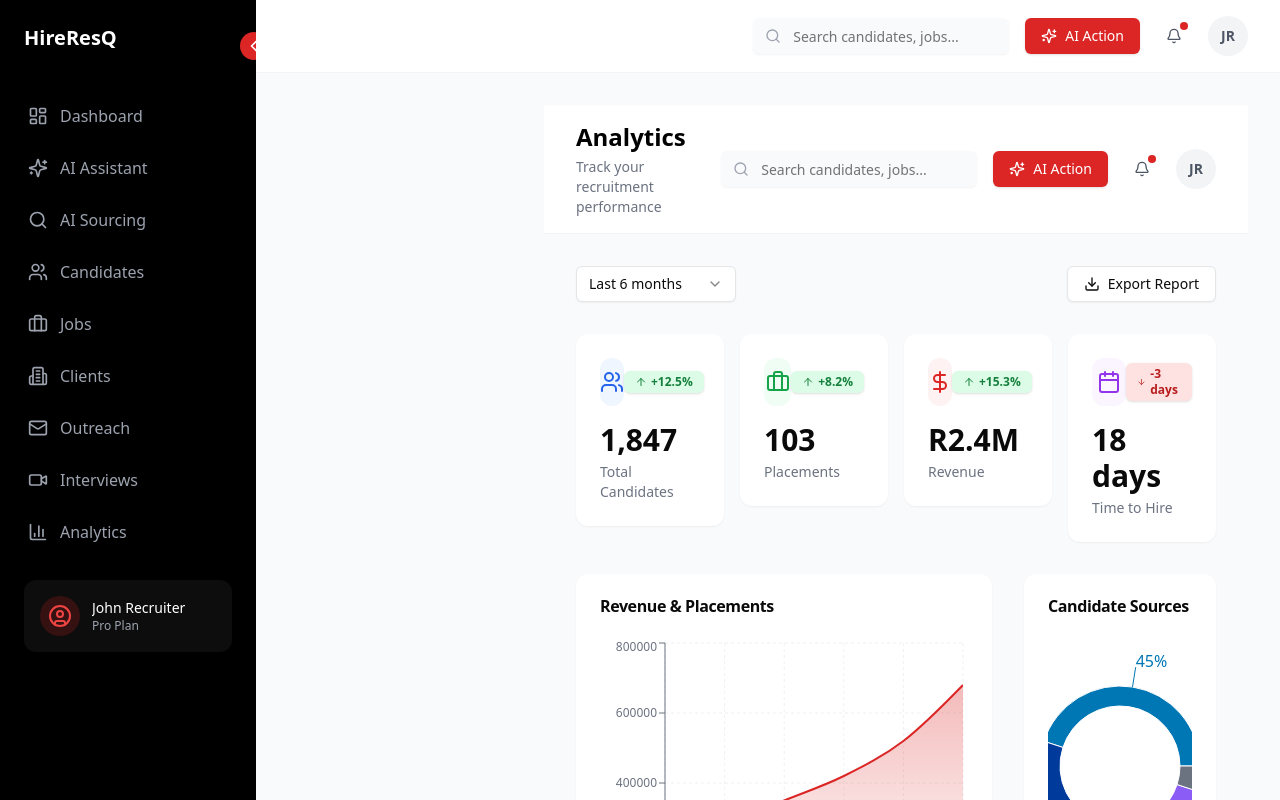
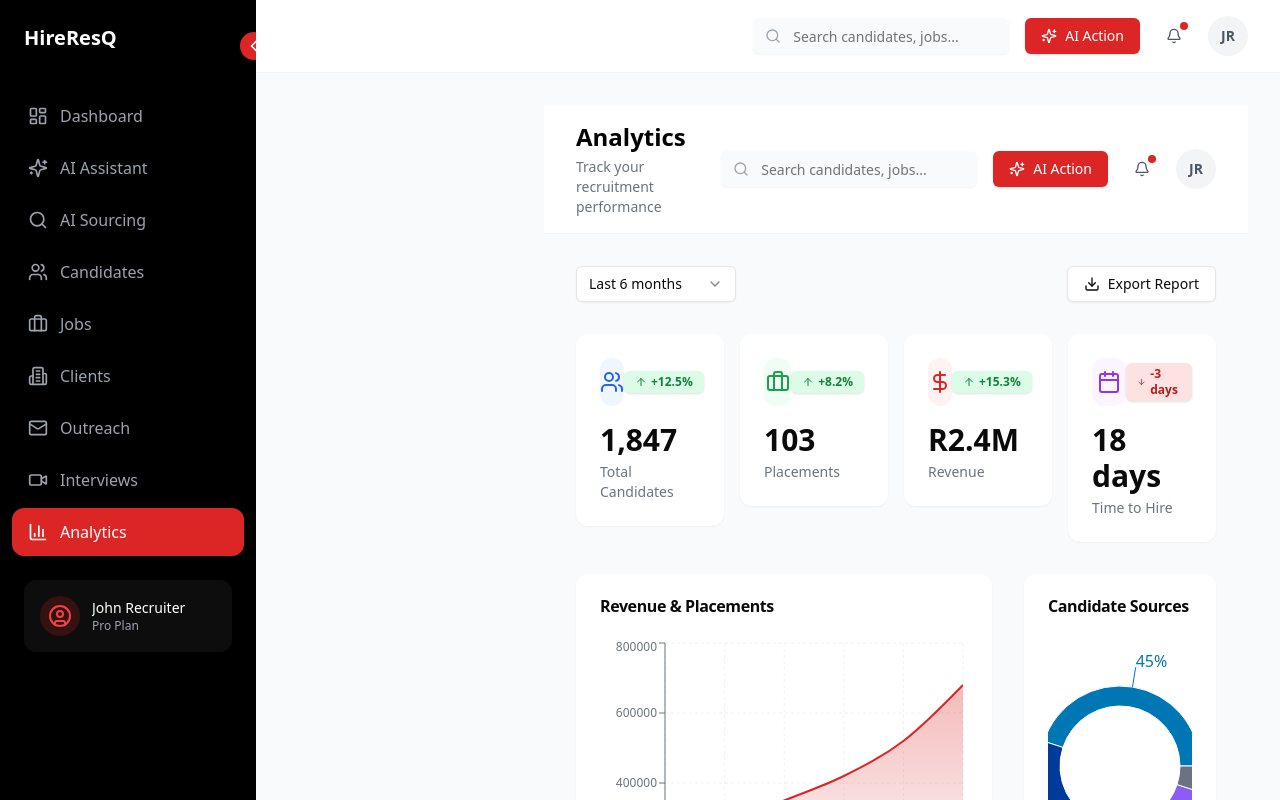
Before and after one commit to lillyd53627-bot/hireresqrecruitment, a React (Vite) app: page /Dashboard/analytics in a window 1280 px wide. Shown: the top 800 px of the page. Built offline with nearby package versions, Linux system fonts and the light colour scheme.

Commit message:
Fix additional case-sensitive import paths for Vercel build

```diff
--- a/src/components/Dashboard/Sidebar.jsx
+++ b/src/components/Dashboard/Sidebar.jsx
@@ -16,15 +16,15 @@ import {
 import { cn } from "@/lib/utils";
 
 const menuItems = [
-  { icon: LayoutDashboard, label: "Dashboard", path: "/dashboard" },
-  { icon: Sparkles, label: "AI Assistant", path: "/dashboard/aiassistant" },
-  { icon: Search, label: "AI Sourcing", path: "/dashboard/aisourcing" },
-  { icon: Users, label: "Candidates", path: "/dashboard/candidates" },
-  { icon: Briefcase, label: "Jobs", path: "/dashboard/jobs" },
-  { icon: Building2, label: "Clients", path: "/dashboard/clients" },
-  { icon: Mail, label: "Outreach", path: "/dashboard/outreach" },
-  { icon: Video, label: "Interviews", path: "/dashboard/interviews" },
-  { icon: BarChart3, label: "Analytics", path: "/dashboard/analytics" },
+  { icon: LayoutDashboard, label: "Dashboard", path: "/Dashboard" },
+  { icon: Sparkles, label: "AI Assistant", path: "/Dashboard/aiassistant" },
+  { icon: Search, label: "AI Sourcing", path: "/Dashboard/aisourcing" },
+  { icon: Users, label: "Candidates", path: "/Dashboard/candidates" },
+  { icon: Briefcase, label: "Jobs", path: "/Dashboard/jobs" },
+  { icon: Building2, label: "Clients", path: "/Dashboard/clients" },
+  { icon: Mail, label: "Outreach", path: "/Dashboard/outreach" },
+  { icon: Video, label: "Interviews", path: "/Dashboard/interviews" },
+  { icon: BarChart3, label: "Analytics", path: "/Dashboard/analytics" },
 ];
 
 export default function Sidebar({ isCollapsed, onToggle }) {
--- a/src/pages/Dashboard/Interviews.jsx
+++ b/src/pages/Dashboard/Interviews.jsx
@@ -11,8 +11,8 @@ import { Card, CardContent, CardHeader, CardTitle } from '@/components/ui/card';
 import { Badge } from '@/components/ui/badge';
 import { Progress } from '@/components/ui/progress';
 import { Tabs, TabsList, TabsTrigger, TabsContent } from '@/components/ui/tabs';
-import Sidebar from '@/components/dashboard/Sidebar';
-import TopBar from '@/components/dashboard/TopBar';
+import Sidebar from '@/components/Dashboard/Sidebar';
+import TopBar from '@/components/Dashboard/TopBar';
 import InterviewAssistant from '@/components/ai/InterviewAssistant';
 import SmartInterviewScheduler from '@/components/ai/SmartInterviewScheduler';
 
```
